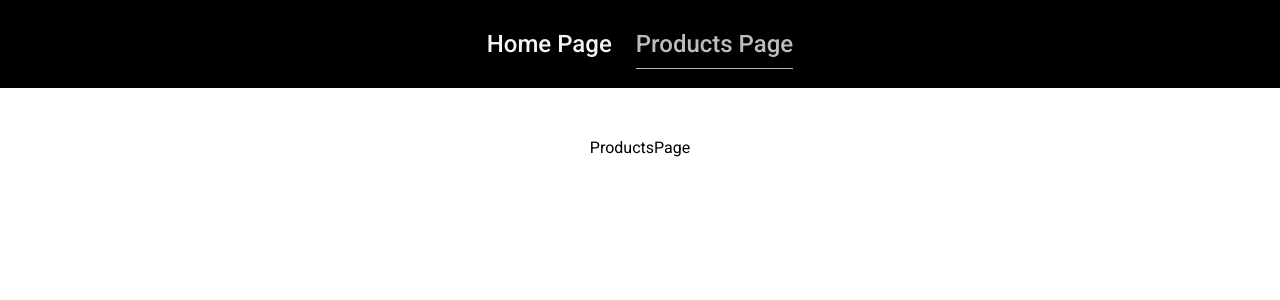
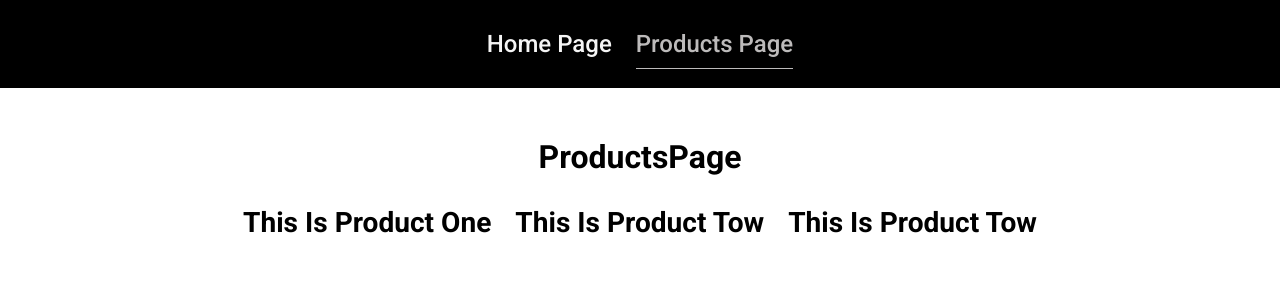
Before and after one commit to BabakAlikahi/react-router, a React (Vite) app: page /products in a window 1280 px wide. Shown: the top 300 px of the page. Built offline with nearby package versions, Linux system fonts and the light colour scheme.

Commit message:
create dynamic detail-product page

```diff
--- a/src/App.jsx
+++ b/src/App.jsx
@@ -4,6 +4,7 @@ import HomePage from "./pages/HomePage";
 import ProductsPage from "./pages/ProductsPage";
 import RoutLayout from "./pages/RoutLayout";
 import ErrorPage from "./pages/ErrorPage";
+import ProductDetailPage from "./pages/ProductDetailPage";
 
 const router = createBrowserRouter([
   {
@@ -13,6 +14,7 @@ const router = createBrowserRouter([
     children: [
       { path: "/", element: <HomePage /> },
       { path: "/products", element: <ProductsPage /> },
+      { path: "/products/:productId", element: <ProductDetailPage /> },
     ],
   },
 ]);
--- /dev/null
+++ b/src/pages/ProductDetailPage.jsx
@@ -0,0 +1,18 @@
+import React from "react";
+import { useParams } from "react-router-dom";
+
+function ProductDetailPage() {
+
+  const params=useParams()
+  return (
+    <main>
+      <h1>Product Detail Page Of {params.productId}</h1>
+
+      <div className="mt">
+        <p>Lorem ipsum dolor sit amet consectetur adipisicing elit. Possimus, quam? Recusandae illum deserunt neque temporibus similique labore a officiis saepe distinctio nemo? Veritatis voluptatibus quidem, nesciunt ipsum molestiae ab autem.</p>
+      </div>
+    </main>
+  );
+}
+
+export default ProductDetailPage;
--- a/src/pages/ProductsPage.jsx
+++ b/src/pages/ProductsPage.jsx
@@ -1,7 +1,31 @@
 import React from "react";
+import { Link } from "react-router-dom";
 
+
+const DUMMY_PRODUCTS=[
+  {id:'p-1',title:'product one'},
+  {id:'p-2',title:'product tow'},
+  {id:'p-3',title:'product tow'},
+]
 function ProductsPage() {
-  return <main>ProductsPage</main>;
+  return (
+    <main>
+      <h1>ProductsPage</h1>
+
+      <div className="mt">
+        <ul>
+          {DUMMY_PRODUCTS.map((product)=>(
+          <li key={product.id}>
+            <h3>
+              <Link to={`/products/${product.id}`}>this is {product.title}</Link>
+            </h3>
+          </li>
+
+          ))}
+        </ul>
+      </div>
+    </main>
+  );
 }
 
 export default ProductsPage;
```
